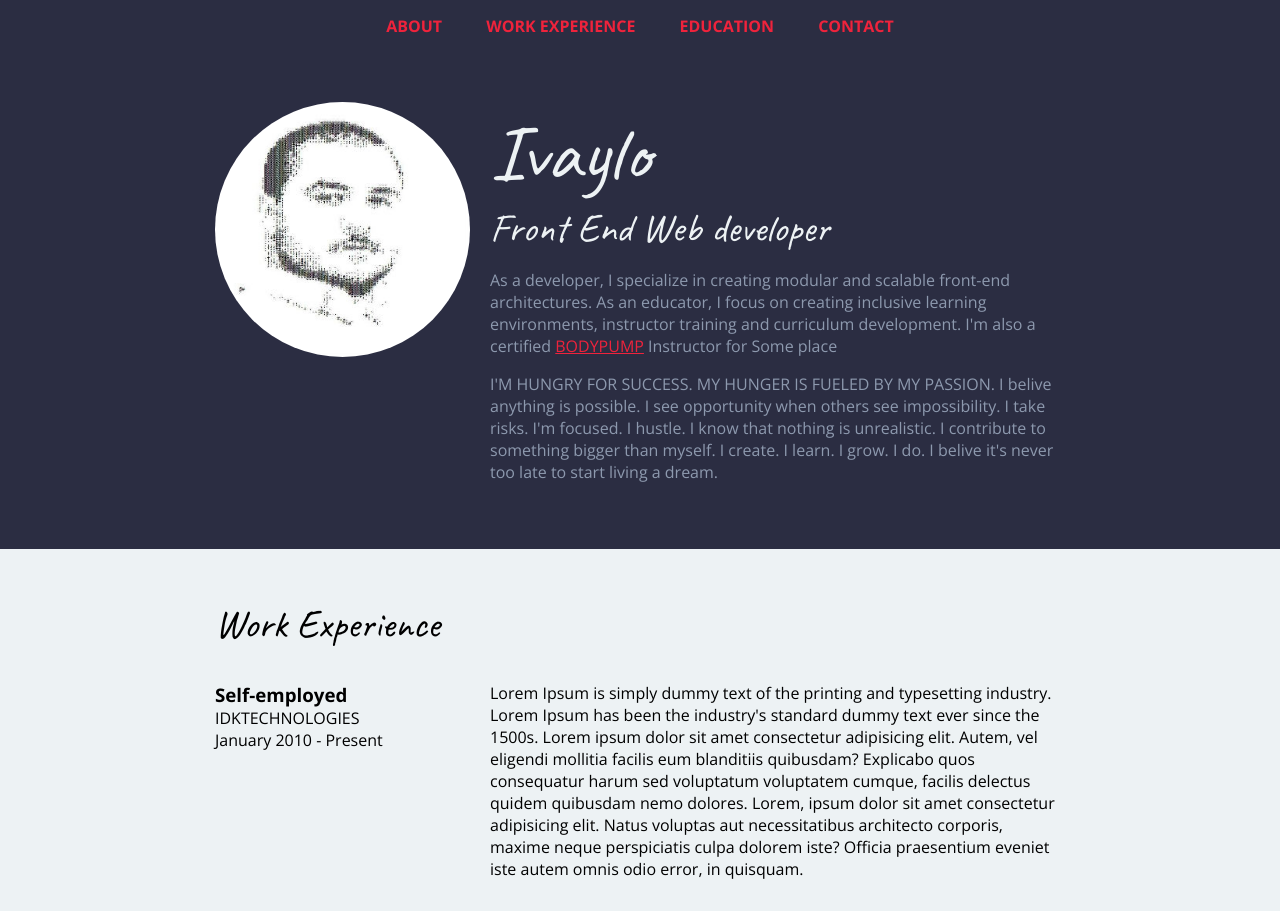
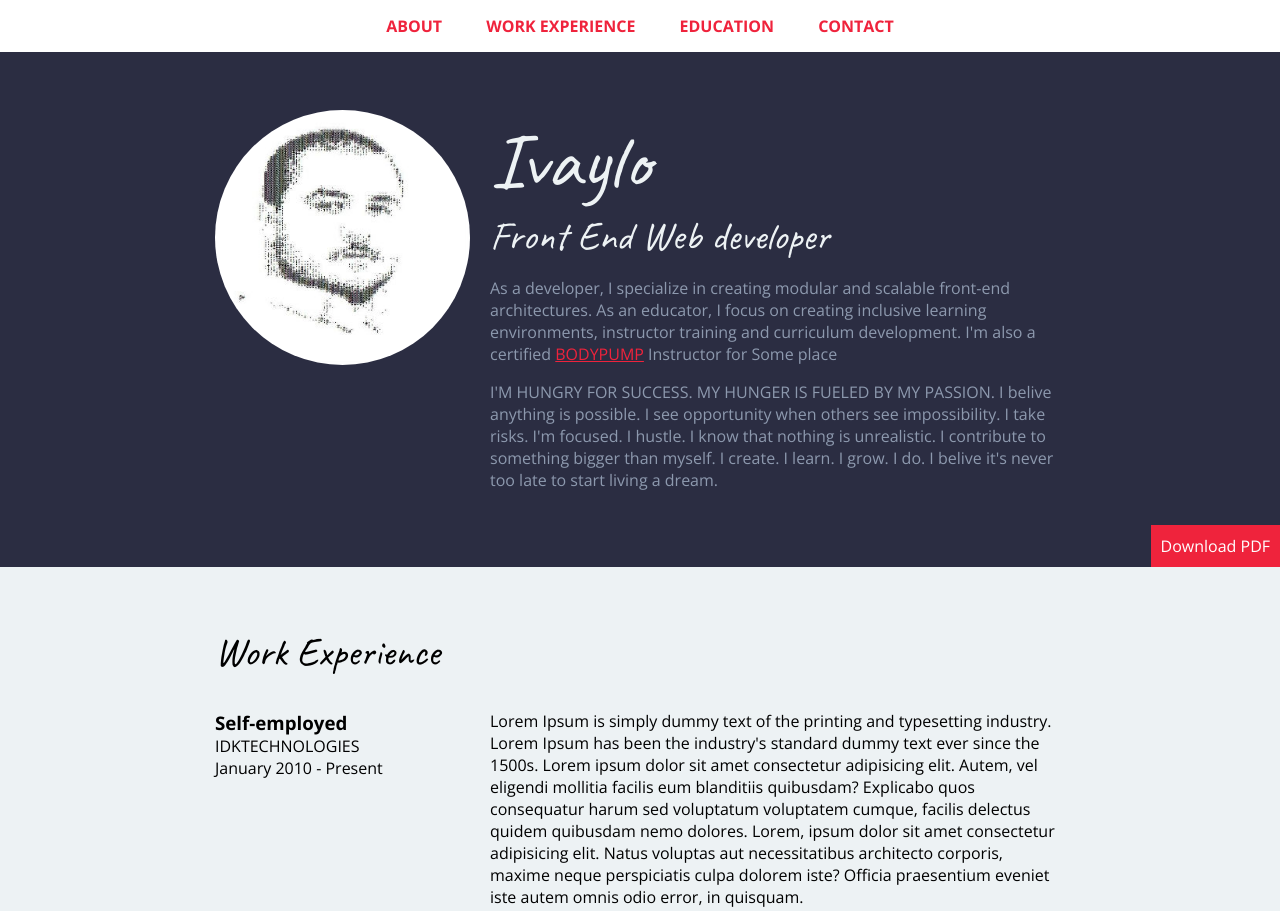
Before and after one commit to idktech/css-resume, a plain HTML site: page index.html in a window 1280 px wide. Shown: the top 911 px of the page. Drawn offline with nearby package versions, Linux system fonts and the light colour scheme.

Commit message:
add download btn fonts link and update css and html files

```diff
--- a/css/styles.css
+++ b/css/styles.css
@@ -44,7 +44,7 @@ a:hover {
 .content-wrap {
 	max-width: 950px;
 	margin: 0 auto;
-    padding: 50px;
+    padding: 60px 50px;
     overflow: auto;
 }
 .col-narrow {
@@ -62,6 +62,13 @@ a:hover {
 .uppercase {
     text-transform: uppercase;
 }
+.btn {
+    text-decoration: none;
+    background-color: #ef233c;
+    color: white;
+    padding: 10px;
+    display: inline-block;
+}
 
 /* Header and Footer
 -----------------------------*/
@@ -71,6 +78,10 @@ header, footer {
     color: #8d99ae;
 }
 /* Header */
+header {
+    padding-top: 50px;
+    position: relative;
+}
 
 header h1, header h2 {
     color: #edf2f4;
@@ -78,6 +89,11 @@ header h1, header h2 {
 }
 .profile-img {
     border-radius: 50%;
+}
+.download{
+    position: absolute;
+    bottom: 0;
+    right: 0;
 }
 /* Footer */
 
@@ -92,6 +108,10 @@ footer {
 -----------------------------*/
 nav {
     text-align: center;
+    background-color: white;
+    position: fixed;
+    top: 0;
+    width: 100%;
 }
 nav a {
     display: inline-block;
--- a/index.html
+++ b/index.html
@@ -2,6 +2,9 @@
 <html lang="en">
 
 <head>
+    <!-- Go to http://fontawesome.io/get-started/ to generate your own embeded code -->
+    <script src="https://use.fontawesome.com/6e47fdd73a.js"></script>
+
     <meta charset="UTF-8">
     <meta name="viewport" content="width=device-width, initial-scale=1.0">
     <title>Ivaylo | Resume</title>
@@ -36,8 +39,8 @@
             </div>
         </div>
         <!-- close content-wrap div -->
+        <a href="CV.pdf" class="btn download" download>Download PDF</a>
     </header>
-
     <main>
         <!-- // Work experience -->
         <section id="work" class="work">
```
Also changed, not shown: 1 other file.
